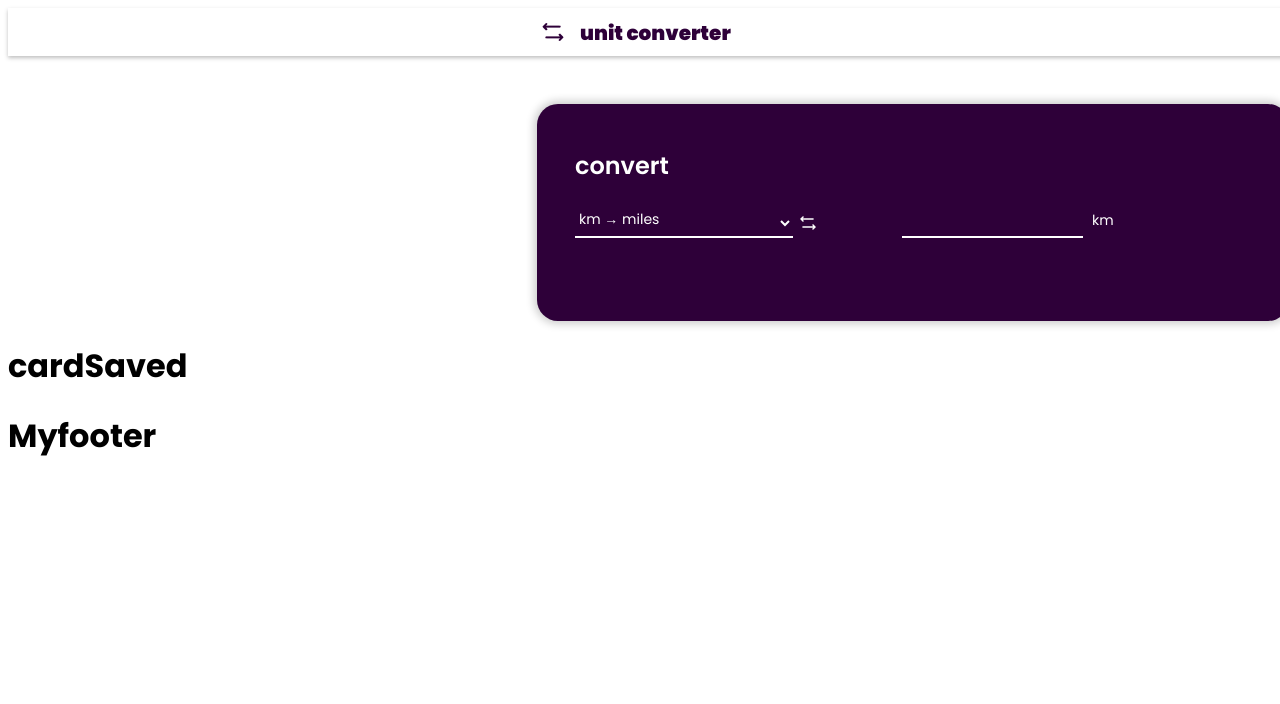
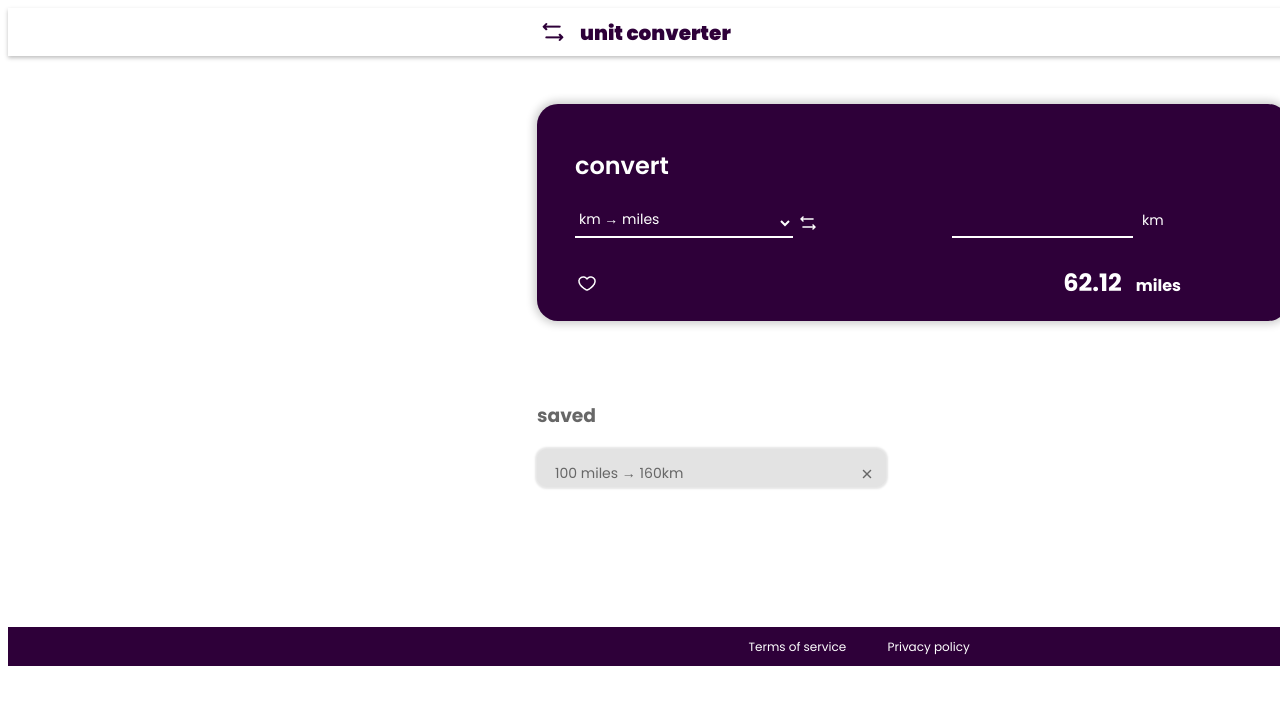
Before and after one commit to omarPerez1987/oxigen_frontend_test, a React (Vite) app: page / in a window 1280 px wide. Shown: the top 704 px of the page. Built offline with nearby package versions, Linux system fonts and the light colour scheme.

Commit message:
añadir estilos

```diff
--- a/src/components/cardConvert/CardConvert.jsx
+++ b/src/components/cardConvert/CardConvert.jsx
@@ -1,11 +1,12 @@
 import "./cardconvert.css";
 import exchange from "./Exchange.png";
+import heart from "./Heart.png";
 
 const CardConvert = () => {
   return (
-    <section className="container-convert">
+    <main className="container-convert">
       <h2>convert</h2>
-      <div className="container-select">
+      <section className="container-select">
         <select name="select-convert">
           <option value="km">km → miles</option>
           <option value="miles">miles → km</option>
@@ -17,8 +18,14 @@ const CardConvert = () => {
         <img src={exchange} alt="flechas de conversion" />
         <input type="text" align="right" />
         <p>km</p>
-      </div>
-    </section>
+      </section>
+      <section className="select-convert-container">
+        <img src={heart} alt="corazon" />
+        <h3>
+          62.12 <span>miles</span>
+        </h3>
+      </section>
+    </main>
   );
 };
 
--- a/src/components/cardConvert/cardconvert.css
+++ b/src/components/cardConvert/cardconvert.css
@@ -71,7 +71,7 @@
 
 .container-select input {
   margin-top: 4px;
-  margin-left: 82px;
+  margin-left: 132px;
   width: 221px;
   background-color: #2e0039;
   outline: none;
@@ -104,3 +104,40 @@
   font-weight: 400;
   line-height: normal;
 }
+
+.select-convert-container {
+  display: flex;
+  justify-content: space-between;
+}
+
+.select-convert-container img {
+  margin-top: 30px;
+  max-width: 24px;
+  height: 24px;
+  flex-shrink: 0;
+}
+
+.select-convert-container h3 {
+  height: 30px;
+  flex-shrink: 0;
+  color: #fff;
+  font-family: Poppins;
+  font-size: 24px;
+  font-style: normal;
+  font-weight: 700;
+  line-height: normal;
+}
+
+.select-convert-container span {
+  margin-left: 9px;
+  margin-right: 108px;
+  width: 118px;
+  height: 30px;
+  flex-shrink: 0;
+  color: #fff;
+  font-family: Poppins;
+  font-size: 16px;
+  font-style: normal;
+  font-weight: 700;
+  line-height: normal;
+}
--- a/src/components/cardSaved/CardSaved.jsx
+++ b/src/components/cardSaved/CardSaved.jsx
@@ -1,10 +1,19 @@
-import React from 'react'
-import './cardSaved.css'
+import React from "react";
+import "./cardSaved.css";
+import cruz from "./Cross.png";
 
 const CardSaved = () => {
   return (
-    <div><h1>cardSaved</h1></div>
-  )
-}
+    <aside>
+      <section className="container-saved">
+        <h3>saved</h3>
+        <div className="card-saved">
+          <p>100 miles → 160km</p>
+          <img src={cruz} alt="cruz de eliminar" />
+        </div>
+      </section>
+    </aside>
+  );
+};
 
-export default CardSaved
+export default CardSaved;
--- a/src/components/cardSaved/cardSaved.css
+++ b/src/components/cardSaved/cardSaved.css
@@ -0,0 +1,48 @@
+
+aside {
+  max-width: 714px;
+}
+
+.container-saved {
+  margin: 80px 0px 200px 529px;
+  width: 188px;
+  height: 26px;
+  flex-shrink: 0;
+  color: #676767;
+  font-family: Poppins;
+  font-size: 16px;
+  font-style: normal;
+  font-weight: 700;
+  line-height: normal;
+}
+
+.card-saved {
+  display: flex;
+  flex-direction: row;
+  flex-wrap: wrap;
+  align-items: center;
+  justify-content: space-between;
+  width: 349px;
+  height: 38px;
+  flex-shrink: 0;
+  border-radius: 10px;
+  background: #e3e3e3;
+  box-shadow: 0px 0px 2px 2px rgba(0, 0, 0, 0.1);
+}
+
+.card-saved p {
+  margin-left: 18px;
+  width: 144px;
+  height: 23px;
+  flex-shrink: 0;
+  color: #676767;
+  font-family: Poppins;
+  font-size: 14px;
+  font-style: normal;
+  font-weight: 400;
+  line-height: normal;
+}
+
+.card-saved img {
+    margin-right: 7px;
+}
--- a/src/components/myFooter/MyFooter.jsx
+++ b/src/components/myFooter/MyFooter.jsx
@@ -3,9 +3,10 @@ import "./myFooter.css";
 
 const MyFooter = () => {
   return (
-    <div>
-      <h1>Myfooter</h1>
-    </div>
+    <footer className="container-footer">
+      <h5>Terms of service</h5>
+      <h5>Privacy policy</h5>
+    </footer>
   );
 };
 
--- a/src/components/myFooter/myFooter.css
+++ b/src/components/myFooter/myFooter.css
@@ -1,3 +1,22 @@
-width: 1728px;
-height: 48px;
-flex-shrink: 0;
+.container-footer {
+  display: flex;
+  justify-content: center;
+  align-items: center;
+  gap: 31px;
+  width: 1728px;
+  height: 39px;
+  flex-shrink: 0;
+  background: #2e0039;
+}
+
+.container-footer h5 {
+  width: 108px;
+  height: 18px;
+  flex-shrink: 0;
+  color: #fff;
+  font-family: Poppins;
+  font-size: 12px;
+  font-style: normal;
+  font-weight: 400;
+  line-height: normal;
+}
```
Also changed, not shown: src/components/cardSaved/Cross.png (added).
